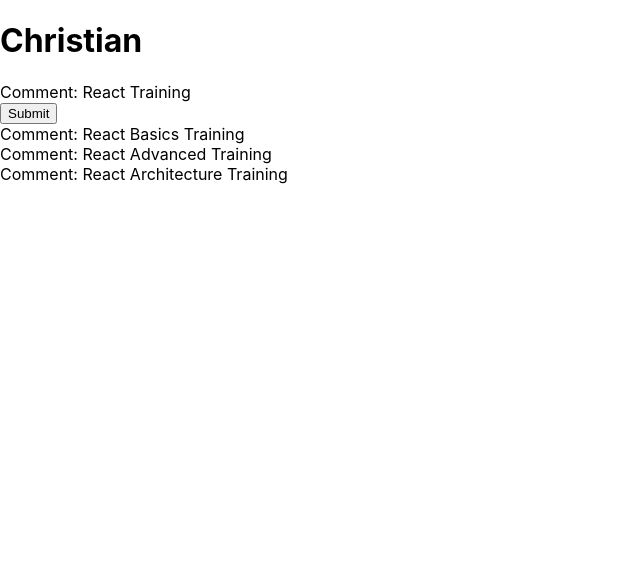
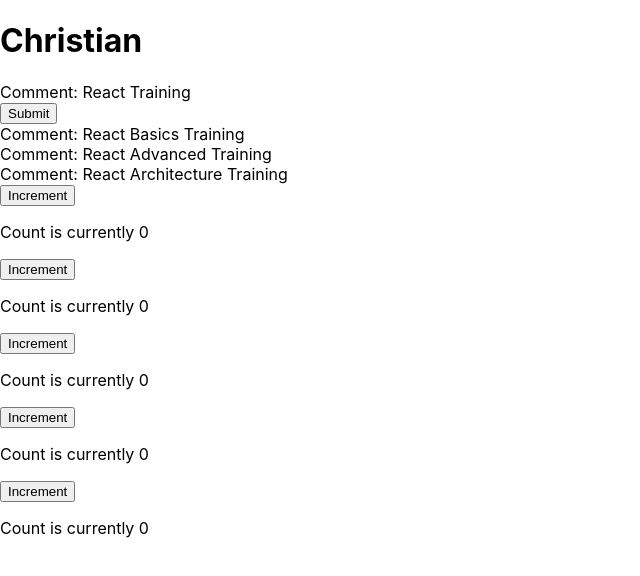
Before and after one commit to SuoraGmbH/react-workshop-2022-12-hl, a React (Create React App) app: page / in a window 1280 px wide. Shown: the top 576 px of the page, without its empty margins (0-640 px from the left). Built offline with nearby package versions, Linux system fonts and the light colour scheme.

Commit message:
Add Counter example

```diff
--- a/src/App.tsx
+++ b/src/App.tsx
@@ -3,6 +3,7 @@
 import { TimeEntry } from "./domain/TimeEntry";
 import TimeEntryForm from "./component/TimeEntryForm";
 import TimeEntryList from "./component/TimeEntryList";
+import Counter from "./component/Counter";
 
 function App() {
   const timeEntry: TimeEntry = {
@@ -30,6 +31,11 @@
       <TimeEntryView timeEntry={timeEntry} />
       <TimeEntryForm onAddTimeEntry={handleAddTimeEntry} />
       <TimeEntryList />
+      <Counter />
+      <Counter />
+      <Counter />
+      <Counter />
+      <Counter />
     </div>
   );
 }
--- /dev/null
+++ b/src/component/Counter.tsx
@@ -0,0 +1,22 @@
+import React, { useState } from "react";
+
+const Counter: React.FunctionComponent = () => {
+  const [count, setCount] = useState<number>(0);
+
+  // const stateArray = useState(0);
+  // const count = stateArray[0];
+  // const setCount = stateArray[1];
+
+  const handleClick = () => {
+    setCount(count + 1);
+  };
+
+  return (
+    <div>
+      <button onClick={handleClick}>Increment</button>
+      <p>Count is currently {count}</p>
+    </div>
+  );
+};
+
+export default Counter;
```
